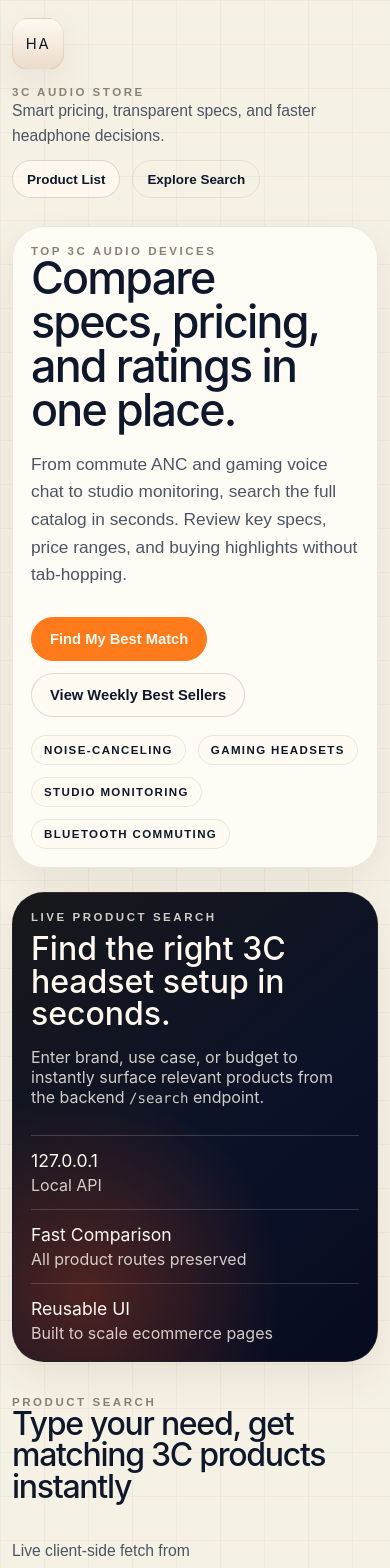
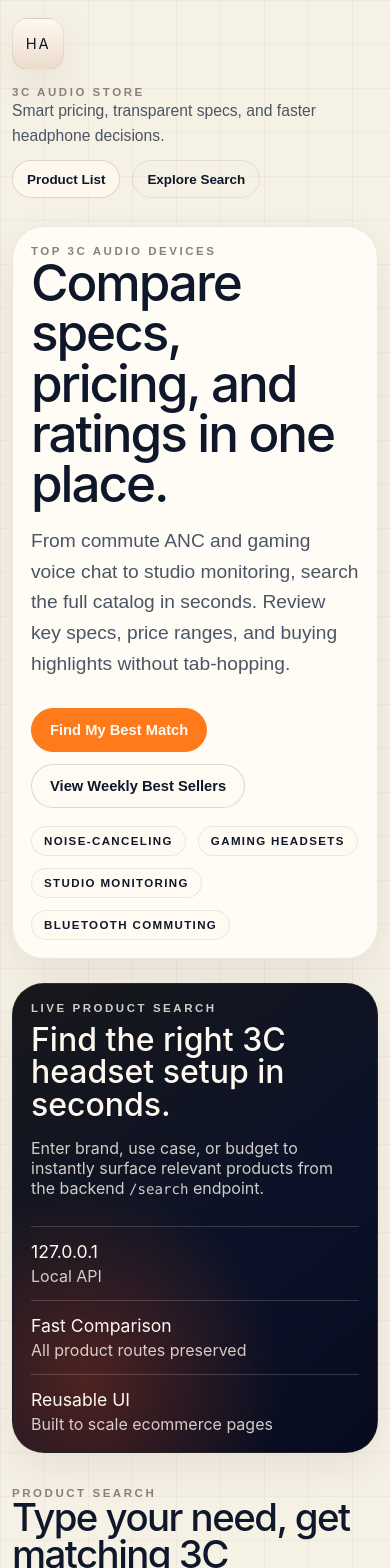
Before and after one commit to yenhao-huang/ecommerce, a Next.js app in the folder web/: page / in a window 390 px wide. Shown: the top 1568 px of the page. Built offline with nearby package versions, Linux system fonts and the light colour scheme.

Commit message:
style(web): increase typography scale to match reference visual weight

```diff
--- a/web/app/globals.css
+++ b/web/app/globals.css
@@ -141,21 +141,21 @@ code {
 
 .display-title {
   max-width: 10ch;
-  font-size: clamp(3.4rem, 7vw, 5.9rem);
+  font-size: clamp(4.4rem, 9vw, 7.2rem);
 }
 
 .section-title {
-  font-size: clamp(2rem, 3.2vw, 3.25rem);
+  font-size: clamp(2.3rem, 4vw, 3.8rem);
 }
 
 .section-title-large {
-  font-size: clamp(2.8rem, 4vw, 4.2rem);
+  font-size: clamp(3.4rem, 5vw, 5.2rem);
 }
 
 .lead-copy {
   max-width: 60ch;
   margin-top: 18px;
-  font-size: 1.08rem;
+  font-size: 1.2rem;
 }
 
 .hero-panel,
@@ -416,7 +416,7 @@ code {
 
 .feature-title {
   margin: 8px 0 10px;
-  font-size: 2rem;
+  font-size: 2.35rem;
 }
 
 .product-card {
@@ -461,7 +461,7 @@ code {
 }
 
 .product-card-title {
-  font-size: 1.85rem;
+  font-size: 2.2rem;
 }
 
 .product-card-description {
@@ -491,7 +491,7 @@ code {
 
 .price-value,
 .price-inline {
-  font-size: 1.7rem;
+  font-size: 2rem;
   line-height: 1;
 }
 
@@ -563,7 +563,7 @@ code {
   margin: 0;
   line-height: 1.08;
   letter-spacing: -0.03em;
-  font-size: clamp(2rem, 3.3vw, 3.1rem);
+  font-size: clamp(2.8rem, 4.4vw, 4.2rem);
 }
 
 .detail-copy {
@@ -651,6 +651,11 @@ code {
 
   .display-title,
   .detail-title {
-    font-size: 2.8rem;
+    font-size: 3.2rem;
+  }
+
+  .section-title,
+  .detail-shell-title {
+    font-size: 2.4rem;
   }
 }
```
